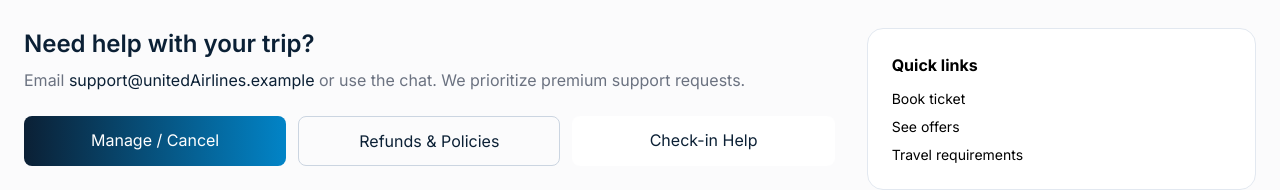
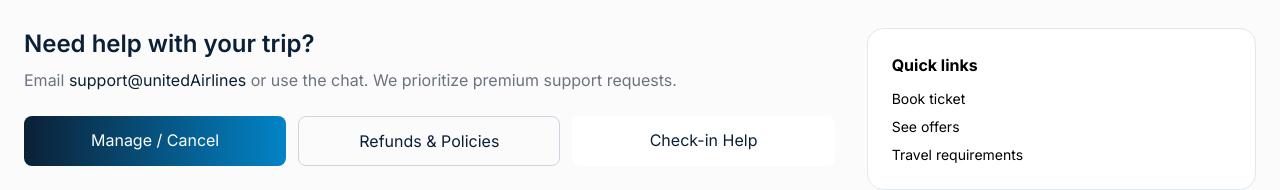
Before and after one commit to helpcenterguide/unitedflighthelpcenter, a plain HTML site: page index.html in a window 1280 px wide. Shown: the part 2356-2546 px from the top of the page. Drawn offline with nearby package versions, Linux system fonts and the light colour scheme.

Commit message:
Update index.html

```diff
--- a/index.html
+++ b/index.html
@@ -373,7 +373,7 @@
         <div class="lg:col-span-2">
           <h2 class="text-2xl font-semibold">Need help with your trip?</h2>
           <p class="text-muted mt-2">Email <a href="mailto:support@americanairlines.example"
-              class="text-brand-navy">support@unitedAirlines.example</a> or use the chat. We prioritize premium
+              class="text-brand-navy">support@unitedAirlines</a> or use the chat. We prioritize premium
             support requests.</p>
           <div class="mt-6 grid sm:grid-cols-3 gap-3"> <a
               class="px-4 py-3 rounded-lg bg-gradient-to-r from-brand-navy to-sky-600 text-white text-center">Manage /
```
